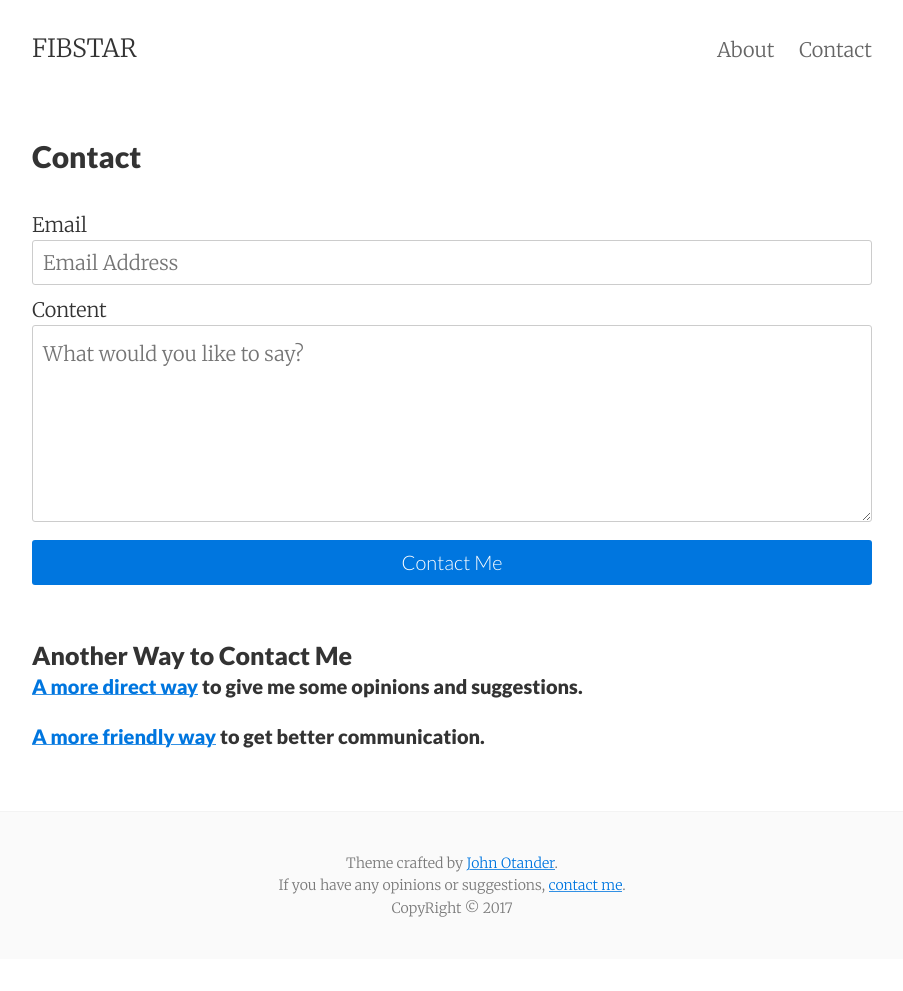
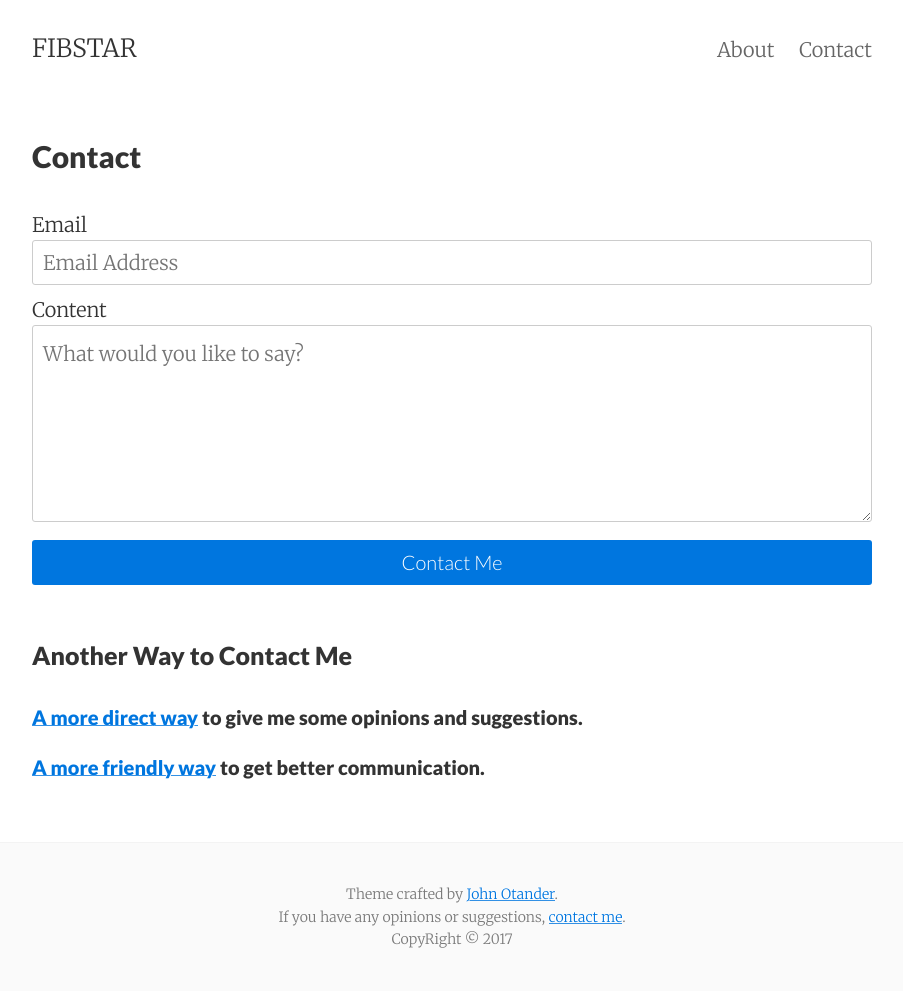
Before and after one commit to FIBSTAR/FIBSTAR.github.io, a Jekyll site: the page built from contact.html, in a window 1280 px wide. Shown: the whole page, without its empty margins (188-1091 px from the left). Built offline with Jekyll 4.4.1, drawn with Linux system fonts in a browser that asks for light colours; nearby versions of some CDN libraries; before the commit the page ends 959 px from its top, so only the background shows below that.

```diff
--- a/contact.html
+++ b/contact.html
@@ -41,7 +41,9 @@ tags: contact
     </form>
   {% endif %}
   <br/>
- <h3>Another Way to Contact Me<br/>
+ <h3>Another Way to Contact Me
+   <br/>
+   <br/>
 <p><a href="mailto:o841371259@gmail.com",title="email to me">A more direct way</a> to give me some opinions and suggestions.</p>
 <p><a href="{{ site.baseurl }}/weixin/",title="weixin">A more friendly way</a> to get better communication.</p>
 
```
